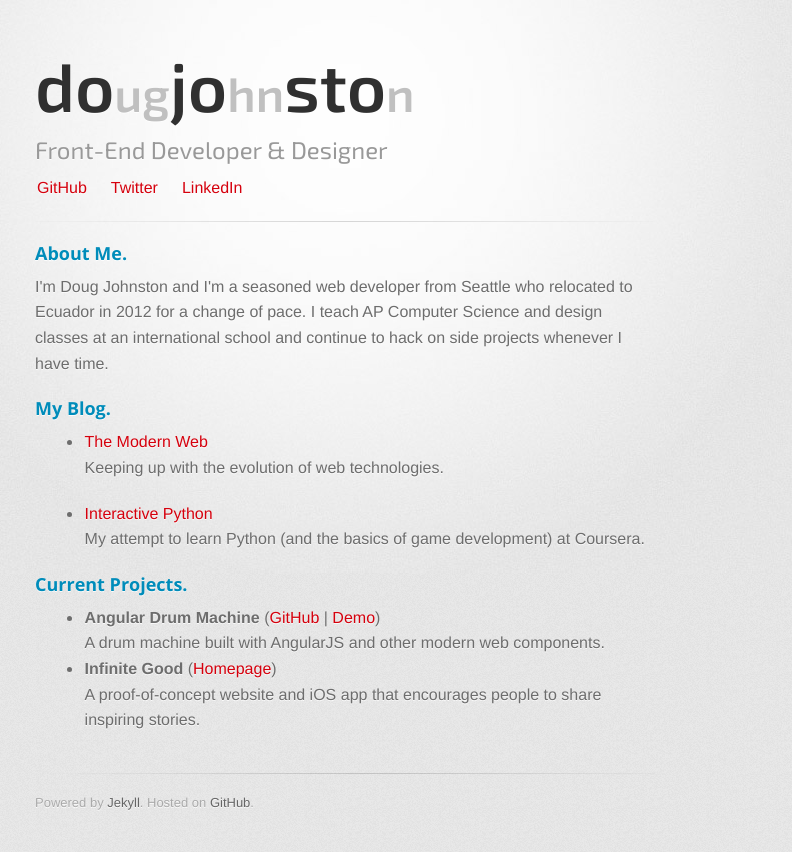
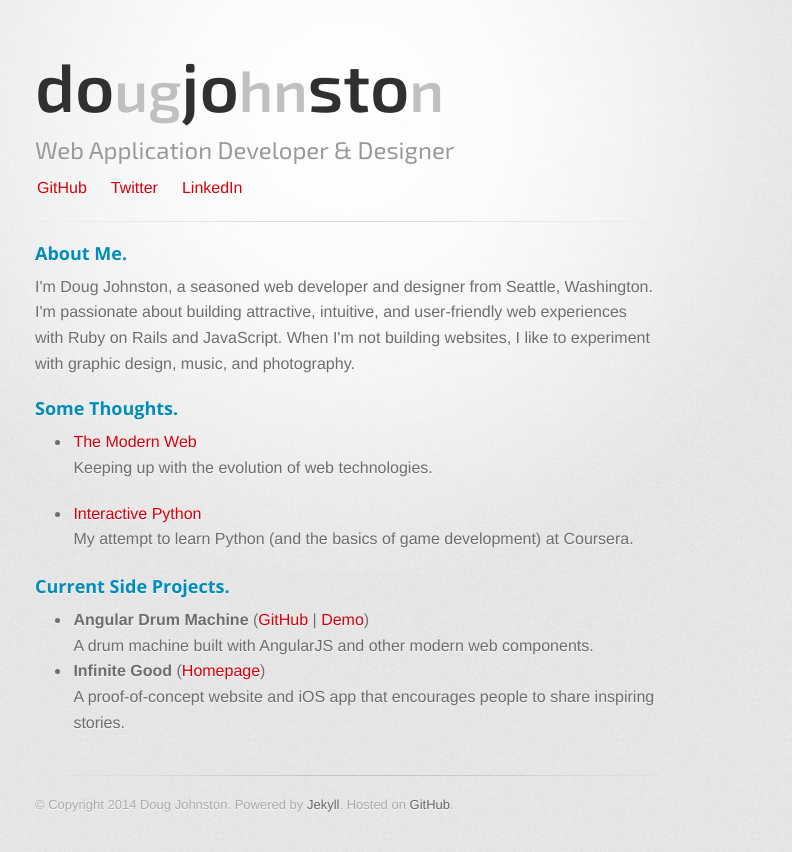
Before and after one commit to dougjohnston/dougjohnston.github.io, a Jekyll site: the page built from index.html, in a window 1280 px wide. Shown: the top 852 px of the page, without its empty margins (295-1087 px from the left). Built offline with Jekyll 4.4.1, drawn with Linux system fonts in a browser that asks for light colours.

Commit message:
A little sprucing up.

```diff
--- a/_includes/footer.html
+++ b/_includes/footer.html
@@ -1,4 +1,5 @@
         <footer>
+          &copy; Copyright {{ site.time | date: '%Y' }} Doug Johnston.
           Powered by <a href="http://jekyllrb.com/">Jekyll</a>. Hosted on <a href="https://github.com/dougjohnston/dougjohnston.github.io">GitHub</a>.
         </footer>
       </div>
--- a/_includes/header.html
+++ b/_includes/header.html
@@ -30,7 +30,7 @@
       <div class="inner">
         <header>
           <h1><a href="/"><em>do</em>ug<em>jo</em>hn<em>sto</em>n</a></h1>
-          <h2>Front-End Developer & Designer</h2>
+          <h2>Web Application Developer & Designer</h2>
           <ul class="inline-list">
             {% if include.home == "false" %}
               <li><a href="/">Home</a></li>
--- a/index.html
+++ b/index.html
@@ -1,15 +1,16 @@
 ---
 layout: default
-title: Doug Johnston
+title: Doug Johnston, Web Application Developer & Designer
 ---
 
 <h3><a name="welcome" class="anchor" href="#welcome"></a>About Me.</h3>
-<p>I'm Doug Johnston and I'm a seasoned web developer from Seattle who relocated to Ecuador in
-2012 for a change of pace. I teach AP Computer Science and design classes at
-an international school and continue to hack on side projects whenever I
-have time.</p>
+<p>
+  I'm Doug Johnston, a seasoned web developer and designer from Seattle, Washington.
+  I'm passionate about building attractive, intuitive, and user-friendly web experiences with Ruby on Rails and JavaScript.
+  When I'm not building websites, I like to experiment with graphic design, music, and photography.
+</p>
 
-<h3><a name="blog" class="anchor" href="#blog"></a>My Blog.</h3>
+<h3><a name="blog" class="anchor" href="#blog"></a>Some Thoughts.</h3>
 <ul>
   {% for post in site.posts %}
     <li>
@@ -19,7 +20,7 @@
   {% endfor %}
 </ul>
 
-<h3><a name="projects" class="anchor" href="#projects"></a>Current Projects.</h3>
+<h3><a name="projects" class="anchor" href="#projects"></a>Current Side Projects.</h3>
 <ul>
   <li>
     <strong>Angular Drum Machine</strong> (<a href="https://github.com/dougjohnston/angular-drum-machine">GitHub</a> | <a href="http://drums.dojosto.com">Demo</a>)<br />
--- a/stylesheets/stylesheet.css
+++ b/stylesheets/stylesheet.css
@@ -27,7 +27,7 @@
 header h1, header h1 a {
   font-family: 'Exo 2', 'Helvetica Neue', Helvetica, Arial, sans-serif;
   font-weight: 600;
-  font-size: 48px;
+  font-size: 58px;
   color: #c0c0c0;
   margin-bottom: 0;
 }
@@ -94,7 +94,8 @@
 }
 
 ul, ol, dl {
-  margin-bottom: 20px;
+  margin-bottom: 1.4em;
+  margin-left: 0.4em;
 }
 
 
```
